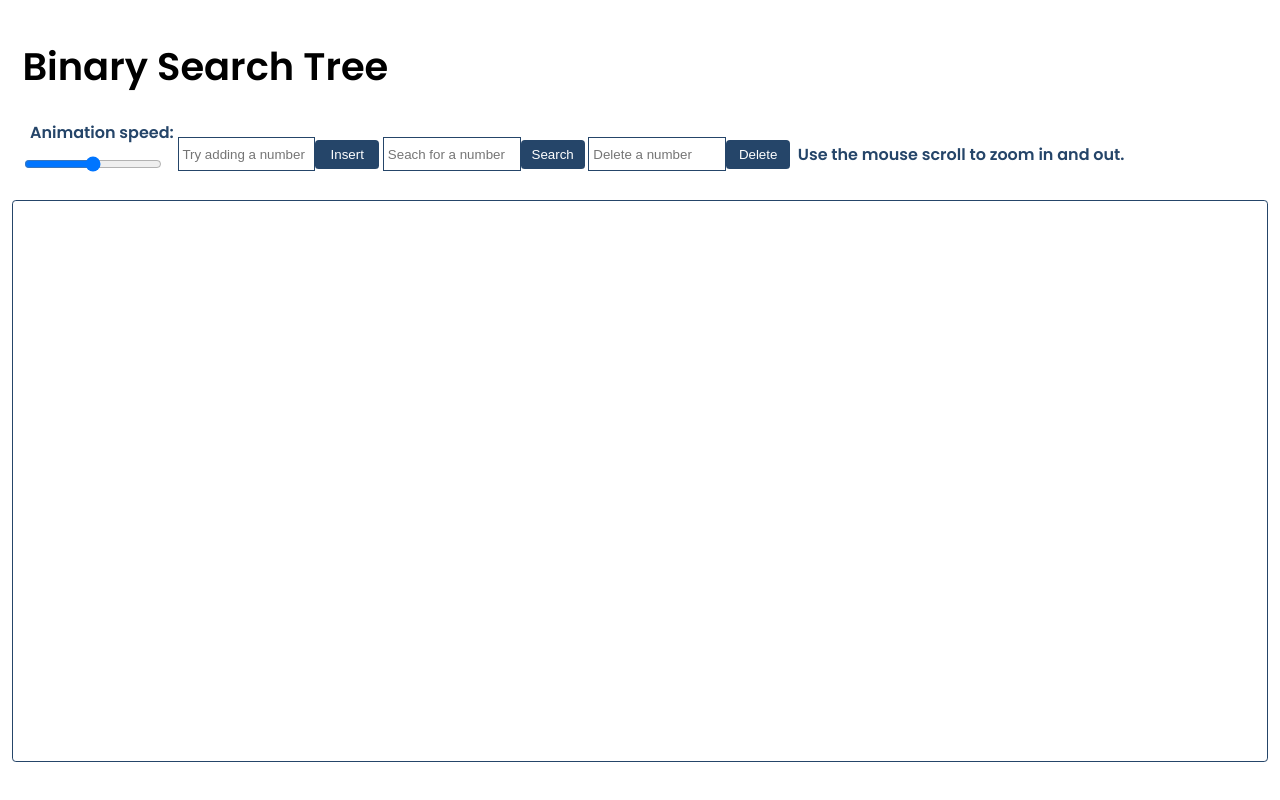
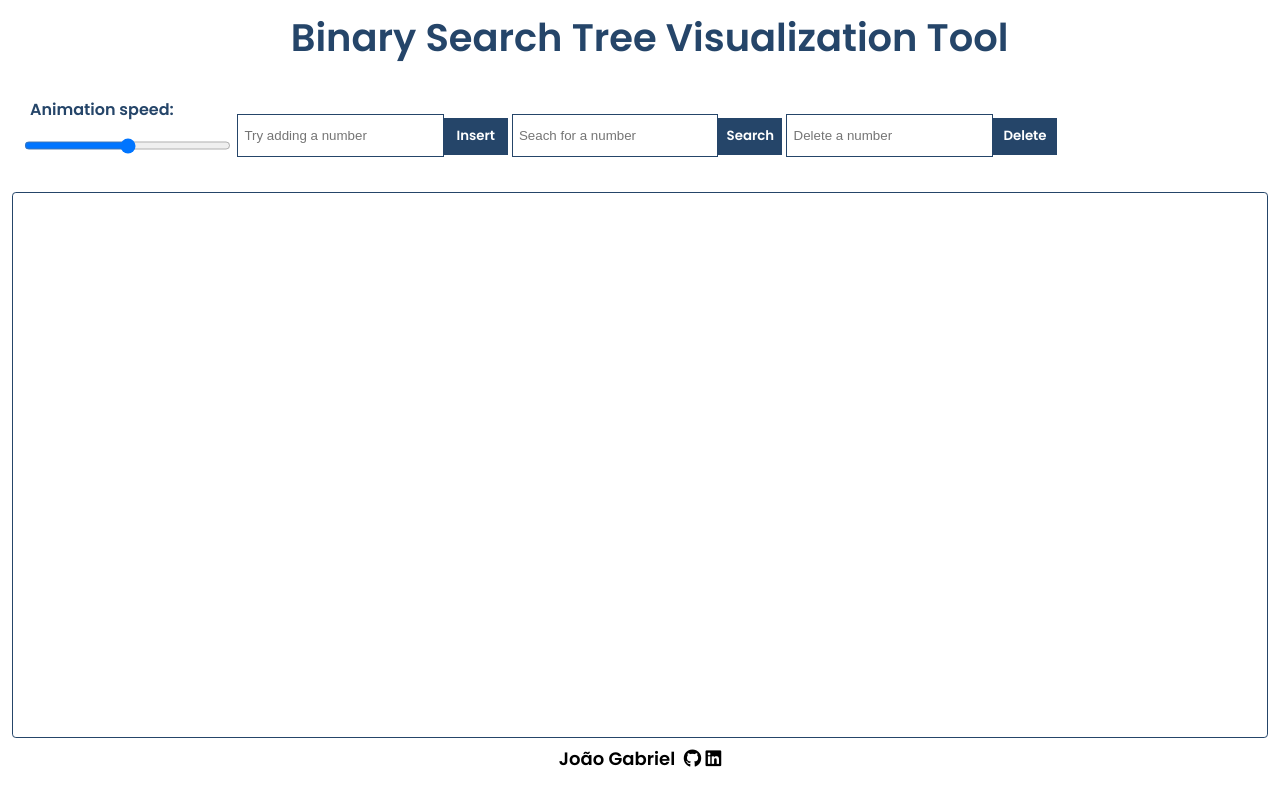
Before and after one commit to joaogabrielferr/data-structures-visualizer, a React (Create React App) app: page / in a window 1280 px wide. Built offline with nearby package versions, Linux system fonts and the light colour scheme.

Commit message:
last changes on BST

```diff
--- a/public/index.html
+++ b/public/index.html
@@ -14,6 +14,7 @@
   <link rel="preconnect" href="https://fonts.googleapis.com">
   <link rel="preconnect" href="https://fonts.gstatic.com" crossorigin>
   <link href="https://fonts.googleapis.com/css2?family=Poppins:wght@600&display=swap" rel="stylesheet">
+  <script src="https://kit.fontawesome.com/d574cd7b86.js" crossorigin="anonymous"></script>
     <!-- <link rel="apple-touch-icon" href="%PUBLIC_URL%/logo192.png" /> -->
     <!--
       manifest.json provides metadata used when your web app is installed on a
--- a/src/App.css
+++ b/src/App.css
@@ -1,5 +1,10 @@
 body{
   font-family: 'Poppins', sans-serif;
+}
+
+a, a:hover, a:focus, a:active{
+  text-decoration: none;
+  color: inherit;
 }
 
 
@@ -15,17 +20,25 @@ body{
 
 #name{
 
-  font-size: 3vw;
+  width: 100%;
+  font-size: 2vw;
   margin:"0 auto";
   font-weight: 800;
+  display: flex;
+  justify-content: center;
+  align-items: center;
+  color: #254569;
 
+}
 
+#svgcontainer{
+  margin-top: 2vh;
 }
 
 
 #info{
   width: 98%;
-  height: 25vh;
+  height: 22vh;
   display: flex;
   justify-content: center;
   align-items: flex-start;
@@ -43,28 +56,48 @@ body{
   align-items: center;
 }
 
+#messages{
+  width: 98%;
+  margin: 0 auto;
+  display: flex;
+  justify-content: space-between;
+  align-items: flex-start;
+}
+
 #opBST input{
-  width: 10vw;
-  height: 3vh;
-  padding: 0.3vw;
+  width: 15vw;
+  height: 3.5vh;
+  padding: 0.5vw;
   border-style: none;
   border: 0.1vw solid #254569;
 }
 
 #opBST button{
   width: 5vw;
-  height: 2.3vw;
+  height: 2.84vw;
   color: white;
   border-style: none;
   background-color: #254569;
-  border-radius: 0.3vw;
   cursor: pointer;
+  font-family: 'Poppins';
 
+
+}
+
+#opBST button:hover{
+  background-color: #1a314b;
 }
 
 #opBST button:disabled{
   background-color: grey;
   cursor:default;
+}
+
+#footer{
+  width: 100%;
+  display: flex;
+  justify-content: center;
+  font-size: large;
 }
 
 .circulo{
--- a/src/DS/BinaryTree.jsx
+++ b/src/DS/BinaryTree.jsx
@@ -19,6 +19,8 @@ const BinaryTree = () => {
     const DEFAULT_DISTANCE = 12; //default distance in x between a parent and its children
     const DIFF_FROM_ROOT = 30;
     let INSERTION_SEQUENCE_SPEED = 1000 // in ms //let because the user can change it
+
+    let zoom = 0;
 
     class Node{
 
@@ -58,7 +60,9 @@ const BinaryTree = () => {
         {
             if(insertionSoFar[i] === value)
             {
+                document.getElementById("message").style.color = "red";
                 document.getElementById("message").innerText = "Duplicate values are not allowed";
+
                 return;
             }
         }
@@ -194,7 +198,7 @@ const BinaryTree = () => {
                 const n = sequence[i].number;
                 const id = `${n}c`;
                 const node = document.getElementById(id);
-                node.setAttribute("style","fill:white; stroke:#497549; stroke-width: 1.5;");
+                node.setAttribute("style","fill:white; stroke:#2fd900; stroke-width: 1.5;");
 
                 setTimeout(() => {
                     node.setAttribute("style","fill:white; stroke:#254569; stroke-width: 1;");
@@ -215,7 +219,9 @@ const BinaryTree = () => {
         const input = document.getElementById("input");
         if(input.value === "")return;
         const valor = parseInt(input.value);
+        document.getElementById("message").style.color = "#254569";
         document.getElementById("message").innerText = `Inserting ${valor} into the tree.`;
+        document.getElementById("controls").innerText = "Use the mouse scroll to zoom in and out. Click and drag to move the tree."
         insert(valor);
     }
 
@@ -301,6 +307,7 @@ const BinaryTree = () => {
 
         const PulltoLeft = (node) =>{
 
+            console.log("em pull to left com node:",node);
             //first increase distance of left child, then update the position of all
             //the nodes to the left
             if(node.x === null || node.left === null)return;
@@ -388,6 +395,7 @@ const BinaryTree = () => {
 
             //first increase distance of right child, then update the position of all
             //the nodes to the left
+            console.log("em pull to right com node:",node);
             if(node.x === null || node.right === null)return;
             const n = node.right.number;
             const id = n + 'c';
@@ -604,14 +612,14 @@ const BinaryTree = () => {
 
                 setTimeout(() => {
 
-                    if(index === 0 && niveis[node.level][index].x - ROOT.x < DIFF_FROM_ROOT)
-                    {
-                        PulltoRight(ROOT);
-                    }
-                    if(index !== 0 && niveis[node.level][index-1].x < ROOT.x && niveis[node.level][index].x - ROOT.x < DIFF_FROM_ROOT)
-                    {
-                        PulltoRight(ROOT);
-                    }
+                    // if(index === 0 && niveis[node.level][index].x - ROOT.x < DIFF_FROM_ROOT)
+                    // {
+                    //     PulltoRight(ROOT);
+                    // }
+                    // if(index !== 0 && niveis[node.level][index-1].x < ROOT.x && niveis[node.level][index].x - ROOT.x < DIFF_FROM_ROOT)
+                    // {
+                    //     PulltoRight(ROOT);
+                    // }
 
                     let aux = node.parent;
                     while(aux.parent.right !== aux)
@@ -749,14 +757,14 @@ const BinaryTree = () => {
 
                 setTimeout(() => {
 
-                    if(index === niveis[node.level].length - 1 && ROOT.x - niveis[node.level][index].x < DIFF_FROM_ROOT)
-                    {
-                        PulltoLeft(ROOT);
-                    }
-                    if(index < niveis[node.level].length - 1 && niveis[node.level][index+1].x > ROOT.x && ROOT.x - niveis[node.level][index].x < DIFF_FROM_ROOT)
-                    {
-                        PulltoLeft(ROOT);
-                    }
+                    // if(index === niveis[node.level].length - 1 && ROOT.x - niveis[node.level][index].x < DIFF_FROM_ROOT)
+                    // {
+                    //     PulltoLeft(ROOT);
+                    // }
+                    // if(index < niveis[node.level].length - 1 && niveis[node.level][index+1].x > ROOT.x && ROOT.x - niveis[node.level][index].x < DIFF_FROM_ROOT)
+                    // {
+                    //     PulltoLeft(ROOT);
+                    // }
 
                     let aux = node.parent;
                     while(aux.parent.left !== aux)
@@ -830,7 +838,7 @@ const BinaryTree = () => {
 
         const sequence = [];
         let inTree = false;
-
+        document.getElementById("message").style.color = "#254569";
         document.getElementById("message").innerText = `Searching for ${value} in the tree.`;
 
         while(current !== null)
@@ -881,7 +889,7 @@ const BinaryTree = () => {
                 const n = sequence[i].number;
                 const id = `${n}c`;
                 const node = document.getElementById(id);
-                node.setAttribute("style","fill:white; stroke:#e8b315; stroke-width: 1.5;");
+                node.setAttribute("style","fill:white; stroke:#2fd900; stroke-width: 1.5;");
 
                 setTimeout(() => {
                     node.setAttribute("style","fill:white; stroke:#254569; stroke-width: 1;");
@@ -940,9 +948,15 @@ const BinaryTree = () => {
 
 
         const sequence = search(value);
-
+        let index = -1;
+        if(sequence[sequence.length - 1].value === value)
+        {
         setTimeout(() => {
-            if(sequence[sequence.length - 1].value === value)
+            index = insertionSoFar.indexOf(value);
+            if(index > - 1)
+            {
+                insertionSoFar.splice(index,1);
+            }
 
             ROOT = deletion(ROOT,value);
             //console.log(ROOT);
@@ -951,7 +965,7 @@ const BinaryTree = () => {
                 AnimateDeletion();
             }, 200);
         }, INSERTION_SEQUENCE_SPEED*sequence.length + 500);
-
+        }
     }
 
 
@@ -1166,12 +1180,6 @@ const BinaryTree = () => {
         if(node === null)return;
 
 
-        const index = insertionSoFar.indexOf(value);
-        if(index > - 1)
-        {
-            insertionSoFar.splice(index,1);
-        }
-
         console.log("olhando para:",node);
 
         if(value < node.value)
@@ -1327,11 +1335,7 @@ const BinaryTree = () => {
             svgref.current.style.border = "1px solid #254569";
             svgref.current.style.borderRadius = "0.3vw";
             svgref.current.style.width = "98vw";
-            svgref.current.style.height = "70vh";
-
-
-            //to do: Save current tree on local storage so that if the user leaves the page
-            //when he comes back, the tree is still there
+            svgref.current.style.height = "68vh";
 
 
             //////Implementation of zoom in and zoom out///////////////////
@@ -1350,6 +1354,21 @@ const BinaryTree = () => {
 
             svgContainer.current.onmousewheel = function(e) {
                 e.preventDefault();
+
+                console.log("offset:",e.deltaY);
+
+                if(e.deltaY < 0)
+                {
+                    zoom--;
+                    console.log("aumenta zoom");
+                    document.getElementById("zoominfo").innerText = `Zoom: ${zoom}x`;
+                }else
+                {
+                    zoom++;
+                    console.log("diminui zoom");
+                    document.getElementById("zoominfo").innerText = `Zoom: ${zoom}x`;
+                }
+
                 var w = viewBox.w;
                 var h = viewBox.h;
                 var mx = e.offsetX;//mouse x
@@ -1418,7 +1437,7 @@ const BinaryTree = () => {
             }
 
             setInputFilter(document.getElementById("input"), function(value) {
-                return /^\d*$/.test(value) && (value === "" || ( parseInt(value) >= 1 && parseInt(value) <= 99999)); });
+                return /^\d*$/.test(value) && (value === "" || ( parseInt(value) >= 0 && parseInt(value) <= 99999)); });
 
             setInputFilter(document.getElementById("inputsearch"), function(value) {
                 return /^\d*$/.test(value) && (value === "" || parseInt(value) <= 99999); });
@@ -1442,7 +1461,7 @@ const BinaryTree = () => {
 
             <div id="info">
                 <p></p>
-                <div><h1 id = "name">Binary Search Tree</h1></div>
+                <div id = "name"><h2>Binary Search Tree Visualization Tool</h2></div>
 
                 <div id = "opBST">
                     <div>
@@ -1460,11 +1479,24 @@ const BinaryTree = () => {
                     <button id="deleteButton" onClick = {erase}>Delete</button></div>
                     <p>&nbsp;</p>
                     <p>&nbsp;</p>
-                    <div>
-                        <p>Use the mouse scroll to zoom in and out.</p>
-                    </div>
+                    <p>&nbsp;</p>
+                    <p>&nbsp;</p>
+                    <p>&nbsp;</p>
+                    <p>&nbsp;</p>
+                    <p>&nbsp;</p>
+                    <p>&nbsp;</p>
+                    <p>&nbsp;</p>
+                    <p>&nbsp;</p>
+                    <p>&nbsp;</p>
+                    <p>&nbsp;</p>
+                    <p id="zoominfo"></p>
                 </div>
-                <p id = "message"></p>
+                <div id = "messages">
+                        <div><p id = "controls">&nbsp;
+                        </p></div>
+                        <div><p id = "message"></p></div>
+                </div>
+
 
 
                 {/* <h2>Zoom in and out using the mouse scroll, click and drag to move the tree</h2> */}
@@ -1475,6 +1507,9 @@ const BinaryTree = () => {
 
                 </svg>
             </div>
+            <div id="footer">
+                João Gabriel &nbsp; <a href='https://github.com/joaogabrielferr' target={"_blank"}><i className="fab fa-github"></i></a>
+                &nbsp;<a href="https://www.linkedin.com/in/joaogabrielferr/" target={"_blank"}><i className="fab fa-linkedin"></i></a>  </div>
 
         </div>
     )
```
Also changed, not shown: src/DS/Stack.jsx (added, +38 -0 lines).
